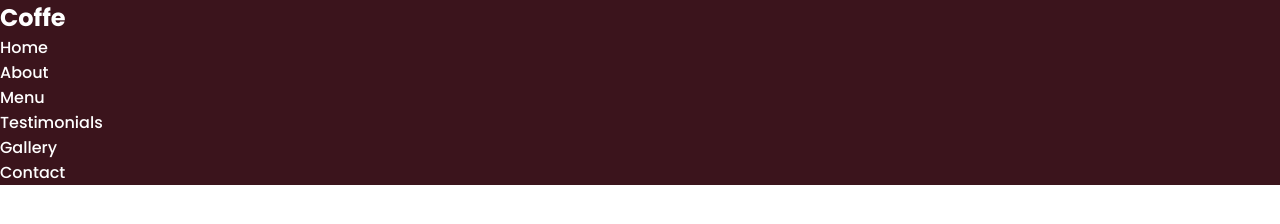
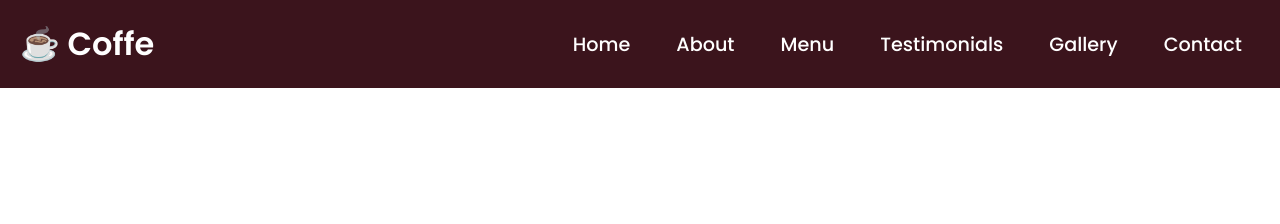
Before and after one commit to topgirl2410/coffee-react-js-proyect, a plain HTML site: page index.html in a window 1280 px wide. Drawn offline with Linux system fonts and the light colour scheme; a web font is replaced by a local one.

Commit message:
creacion header y navbar, mas estilos

```diff
--- a/index.html
+++ b/index.html
@@ -9,10 +9,11 @@
 </head>
 
 <body>
+    <!-- Header / Navbar -->
     <header>
-        <nav class="navbar">
+        <nav class="navbar section-content">
             <a href="#" class="nav-logo">
-                <h2 class="logo-text">Coffe</h2>
+                <h2 class="logo-text">☕ Coffe</h2>
             </a>
             <ul class="nav-menu">
                 <li class="nav-item">
--- a/style.css
+++ b/style.css
@@ -60,15 +60,47 @@ img {
     width: 100%;
 }
 
+.section-content {
+    margin: 0 auto;
+    padding: 0 20px;
+    max-width: var(--site-max-width);
+
+}
+
+/* Navbar styles */
 header {
     background: var(--primary-color);
 }
 
+header .navbar {
+    display: flex;
+    padding: 20px;
+    align-items: center;
+    justify-content: space-between;
+}
+
 .navbar .nav-logo .logo-text {
     color: var(--white-color);
+    font-size: var(--font-size-xl);
+    font-weight: var(--font-weight-semibold);
+}
 
+.navbar .nav-menu {
+    display: flex;
+    gap: 10px;
 }
 
 .navbar .nav-menu .nav-link {
+    padding: 10px 18px;
     color: var(--white-color);
+    font-size: var(--font-size-m);
+    border-radius: var(--border-radius-m);
+    transition: 0.3s ease;
 }
+
+.navbar .nav-menu .nav-link:hover {
+    color: var(--primary-color);
+    background: var(--secondary-color);
+
+
+}
```
